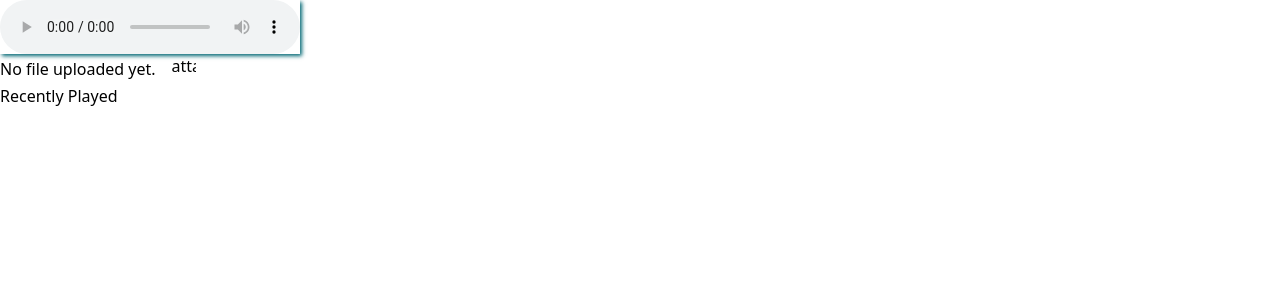
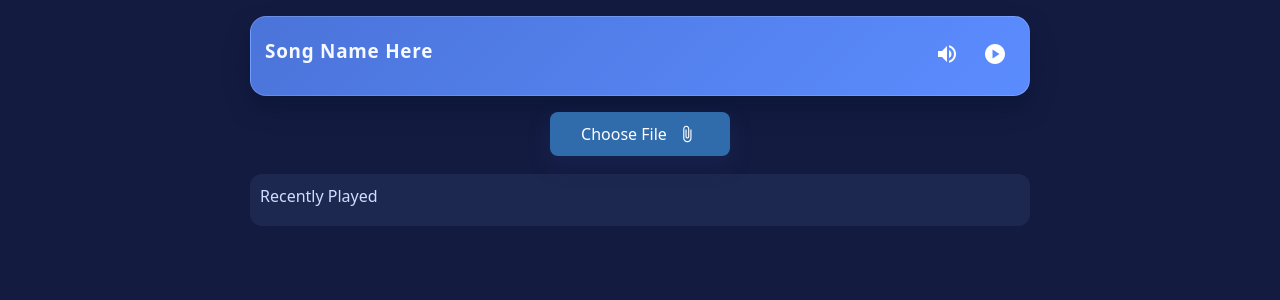
Before and after one commit to Joel4215/Audio-Player, an Angular app: page / in a window 1280 px wide. Shown: the top 300 px of the page. Built offline with nearby package versions, Linux system fonts and the light colour scheme.

Commit message:
added inital styling for the major components

```diff
--- a/angular.json
+++ b/angular.json
@@ -2,7 +2,7 @@
   "$schema": "./node_modules/@angular/cli/lib/config/schema.json",
   "version": 1,
   "cli": {
-    "packageManager": "npm"
+    "packageManager": "yarn"
   },
   "newProjectRoot": "projects",
   "projects": {
--- a/src/app/audio-player/audio-player.component.html
+++ b/src/app/audio-player/audio-player.component.html
@@ -1,10 +1,23 @@
-<audio #player controls>
-  <source src="/song.mp3" type="audio/mpeg">
-</audio>
+<div class="audio-player-card">
+  <div class="audio-player-header">
+    <span class="track-name">{{ fileName || 'Song Name Here' }}</span>
+
+    <div class="control-group">
+      <button mat-icon-button (click)="toggleMute()" [attr.aria-label]="isMuted ? 'Unmute' : 'Mute'">
+        <mat-icon>{{ isMuted ? 'volume_off' : 'volume_up' }}</mat-icon>
+      </button>
+      <button mat-icon-button (click)="togglePlay()" [attr.aria-label]="isPlaying ? 'Pause' : 'Play'">
+        <mat-icon>{{ isPlaying ? 'pause' : 'play_circle' }}</mat-icon>
+      </button>
+    </div>
+  </div>
+
+  <audio #player [src]="fileUrl"></audio>
+</div>
 
 <cr-file-upload (fileSelected)="onFileSelected($event)"></cr-file-upload>
 
-<div>
+<div class="recently-played">
   <h2>Recently Played</h2>
   <ul>
     <li (click)="playSong(song)" *ngFor="let song of songs">{{ song.name }}</li>
--- a/src/app/audio-player/audio-player.component.scss
+++ b/src/app/audio-player/audio-player.component.scss
@@ -1,9 +1,69 @@
-audio {
-  width: 300px;
-
-  box-shadow: 2px 2px 4px 0px #006773;
+.audio-player-card {
+  width: 100%;
+  max-width: 780px;
+  margin: 16px auto;
+  padding: 14px;
+  border-radius: 16px;
+  background: linear-gradient(135deg, #4B74D9 0%, #5B8CFF 100%);
+  box-shadow: 0 12px 24px rgba(2, 17, 44, 0.45);
+  border: 1px solid rgba(255, 255, 255, 0.16);
 }
 
-.file-input {
-  display: none;
+.audio-player-header {
+  display: flex;
+  justify-content: space-between;
+  align-items: center;
+  gap: 12px;
+  margin-bottom: 10px;
 }
+
+.track-name {
+  color: #f6f9ff;
+  font-size: 1.18rem;
+  font-weight: 600;
+  letter-spacing: 0.04em;
+}
+
+.control-group {
+  display: flex;
+  gap: 8px;
+}
+
+audio {
+  width: 100%;
+  border-radius: 12px;
+  background-color: rgba(255, 255, 255, 0.13);
+  box-shadow: inset 0 0 0 1px rgba(255, 255, 255, 0.15);
+  outline: none;
+}
+
+.recently-played {
+  max-width: 780px;
+  margin: 18px auto;
+  background: rgba(40, 56, 96, 0.48);
+  border-radius: 12px;
+  padding: 10px;
+}
+
+.recently-played h2 {
+  margin: 0 0 8px;
+  color: #d3dcff;
+}
+
+.recently-played ul {
+  list-style: none;
+  margin: 0;
+  padding: 0;
+}
+
+.recently-played li {
+  cursor: pointer;
+  padding: 8px 10px;
+  border-radius: 8px;
+  color: #eef5ff;
+  transition: background-color 0.2s ease;
+}
+
+.recently-played li:hover {
+  background: rgba(255, 255, 255, 0.12);
+}
--- a/src/app/audio-player/audio-player.component.ts
+++ b/src/app/audio-player/audio-player.component.ts
@@ -1,6 +1,7 @@
 import { HttpClient } from '@angular/common/http';
 import { Component, ElementRef, OnInit, ViewChild } from '@angular/core';
 import { MatIconModule } from '@angular/material/icon';
+import { MatButtonModule } from '@angular/material/button';
 import { CommonModule } from '@angular/common';
 import { Song } from '../shared/types';
 import { FileUploadComponent } from './file-upload/file-upload.component';
@@ -10,32 +11,51 @@ import { FileUploadComponent } from './file-upload/file-upload.component';
     templateUrl: './audio-player.component.html',
     styleUrls: ['./audio-player.component.scss'],
     standalone: true,
-    imports: [CommonModule, MatIconModule, FileUploadComponent]
+    imports: [CommonModule, MatIconModule, MatButtonModule, FileUploadComponent]
 })
 export class AudioPlayerComponent implements OnInit {
     @ViewChild('player') player!: ElementRef<HTMLAudioElement>;
 
     fileName = '';
+    fileUrl = '';
     songs: Song[] = [];
+    isPlaying = false;
+    isMuted = false;
 
     constructor(private http: HttpClient) { }
 
     ngOnInit(): void {
     }
 
-    play() {
-  this.player.nativeElement.play();
+    togglePlay() {
+      const audio = this.player.nativeElement;
+      if (audio.paused) {
+        audio.play();
+        this.isPlaying = true;
+      } else {
+        audio.pause();
+        this.isPlaying = false;
+      }
+    }
+
+    toggleMute() {
+      const audio = this.player.nativeElement;
+      this.isMuted = !this.isMuted;
+      audio.muted = this.isMuted;
     }
 
     playSong(song: Song) {
+      this.fileUrl = song.url;
+      this.fileName = song.name;
+      this.songs.push(song);
       this.player.nativeElement.src = song.url;
-  this.fileName = song.name;
       this.player.nativeElement.play();
+      this.isPlaying = true;
     }
 
     onFileSelected(song: Song) {
+      this.fileUrl = song.url;
       this.fileName = song.name;
-        this.player.nativeElement.src = song.url;
       this.songs.push(song);
     }
 }
--- a/src/app/audio-player/file-upload/file-upload.component.html
+++ b/src/app/audio-player/file-upload/file-upload.component.html
@@ -3,10 +3,9 @@
 
 <div class="file-upload">
 
-   {{fileName || "No file uploaded yet."}}
-
-    <button mat-mini-fab color="primary" class="upload-btn"
+    <button mat-raised-button class="upload-btn"
       (click)="fileUpload.click()">
+      Choose File
         <mat-icon>attach_file</mat-icon>
     </button>
 </div>
--- a/src/app/audio-player/file-upload/file-upload.component.scss
+++ b/src/app/audio-player/file-upload/file-upload.component.scss
@@ -4,10 +4,34 @@
 
 .file-upload {
   display: flex;
-  align-items: center;
-  gap: 8px;
+  justify-content: center;
+  width: 100%;
+  margin-top: 12px;
 }
 
 .upload-btn {
-  margin-left: 8px;
+  display: flex;
+  align-items: center;
+  justify-content: center;
+  gap: 8px;
+  min-height: 44px;
+  padding: 0 16px;
+  width: 180px;
+  border-radius: 8px;
+  background: #306BAC;
+  color: #fff;
+  box-shadow: 0 8px 20px rgba(25, 48, 106, 0.35);
 }
+
+.upload-btn:hover {
+  filter: brightness(1.1);
+}
+
+.upload-btn mat-icon {
+  font-size: 18px;
+  line-height: 1;
+  vertical-align: middle;
+  display: inline-flex;
+  align-items: center;
+  justify-content: center;
+}
--- a/src/index.html
+++ b/src/index.html
@@ -6,6 +6,7 @@
   <base href="/">
   <meta name="viewport" content="width=device-width, initial-scale=1">
   <link rel="icon" type="image/x-icon" href="favicon.ico">
+  <link href="https://fonts.googleapis.com/icon?family=Material+Icons" rel="stylesheet">
 </head>
 <body>
   <app-root></app-root>
--- a/src/styles.css
+++ b/src/styles.css
@@ -1,3 +1,8 @@
 /* You can add global styles to this file, and also import other style files */
 
 @import 'tailwindcss';
+
+body {
+    background-color: #141B41;
+    color: white;
+}
```
Lines whose indentation alone changed are shown as unchanged.
